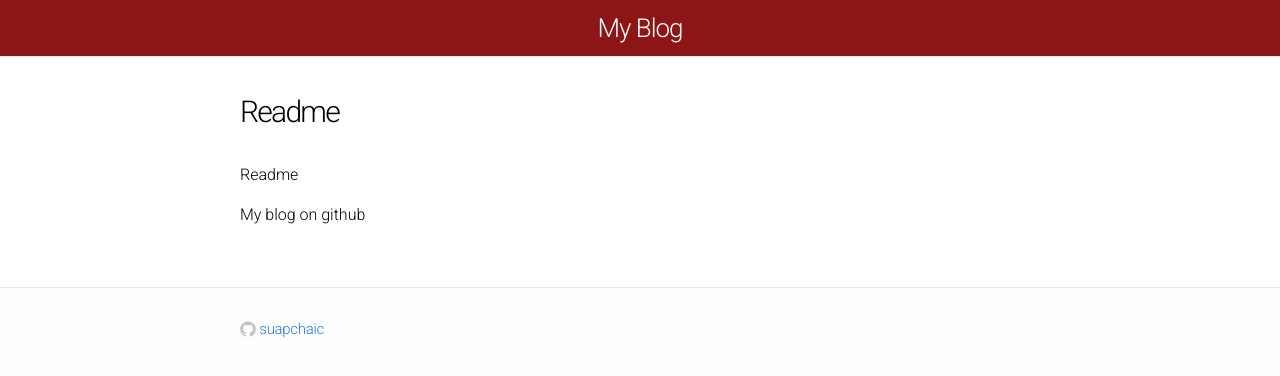
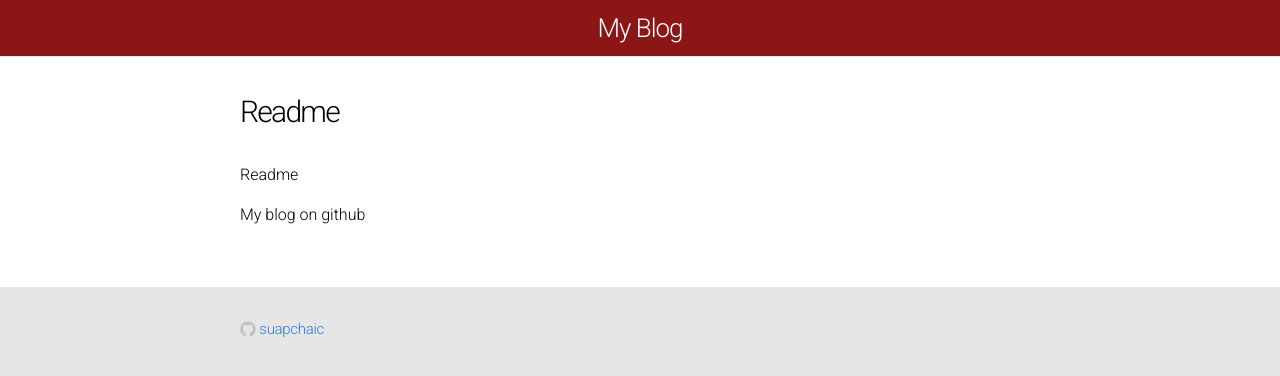
Before and after one commit to supachaic/supachaic.github.io, a Jekyll site: the page built from README.md, in a window 1280 px wide. Shown: the top 376 px of the page. Built offline with Jekyll 4.4.1, drawn with Linux system fonts in a browser that asks for light colours; our own code applies the rules of GitHub Pages for plain Markdown files.

Commit message:
Change color
change background and header color

```diff
--- a/css/main.css
+++ b/css/main.css
@@ -14,7 +14,7 @@ body {
   font-size: 16px;
   line-height: 1.5;
   font-weight: 300;
-  background-color: #fdfdfd;
+  background-color: #e6e6e6;
 }
 
 h1, h2, h3, h4, h5, h6 { font-size: 100%; font-weight: 400; }
@@ -43,7 +43,7 @@ a:visited { color: #205caa; }
 
 .module-header {
   font-size: 24px;
-  color: #8C1515;
+  color: #1e2127;
   margin-top: 20px;
   margin-bottom: 5px;
 }
```
